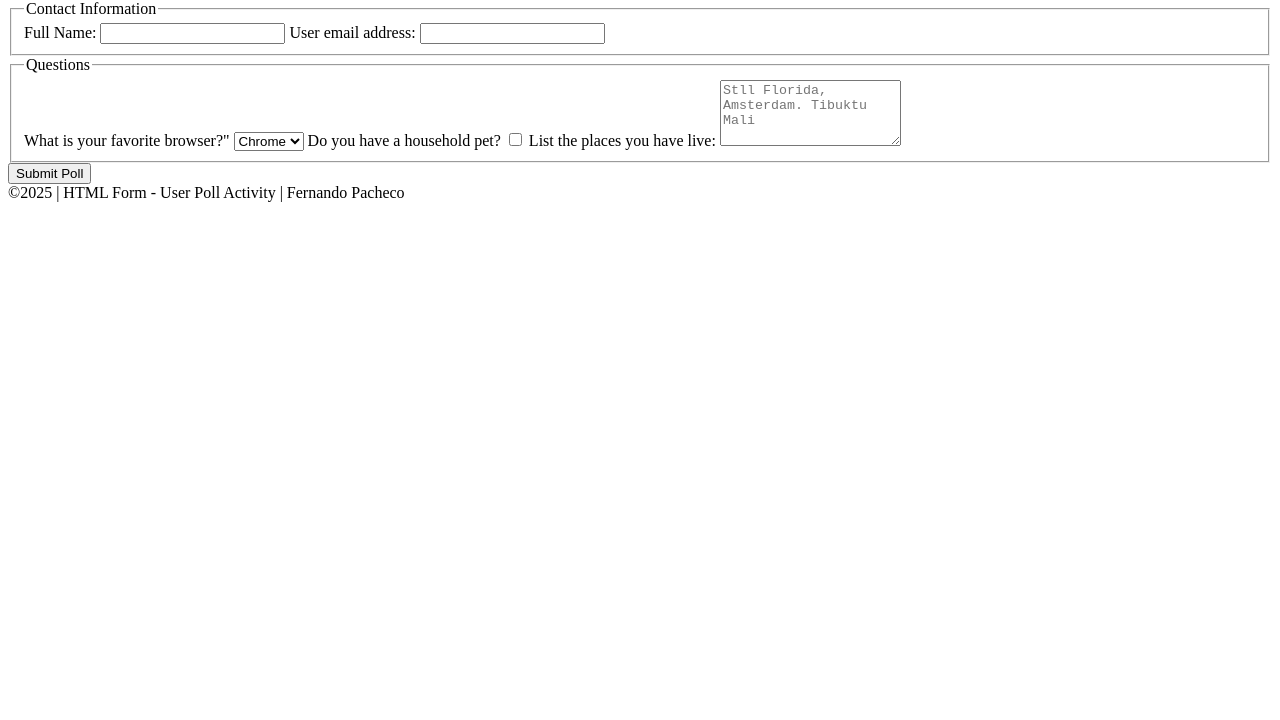
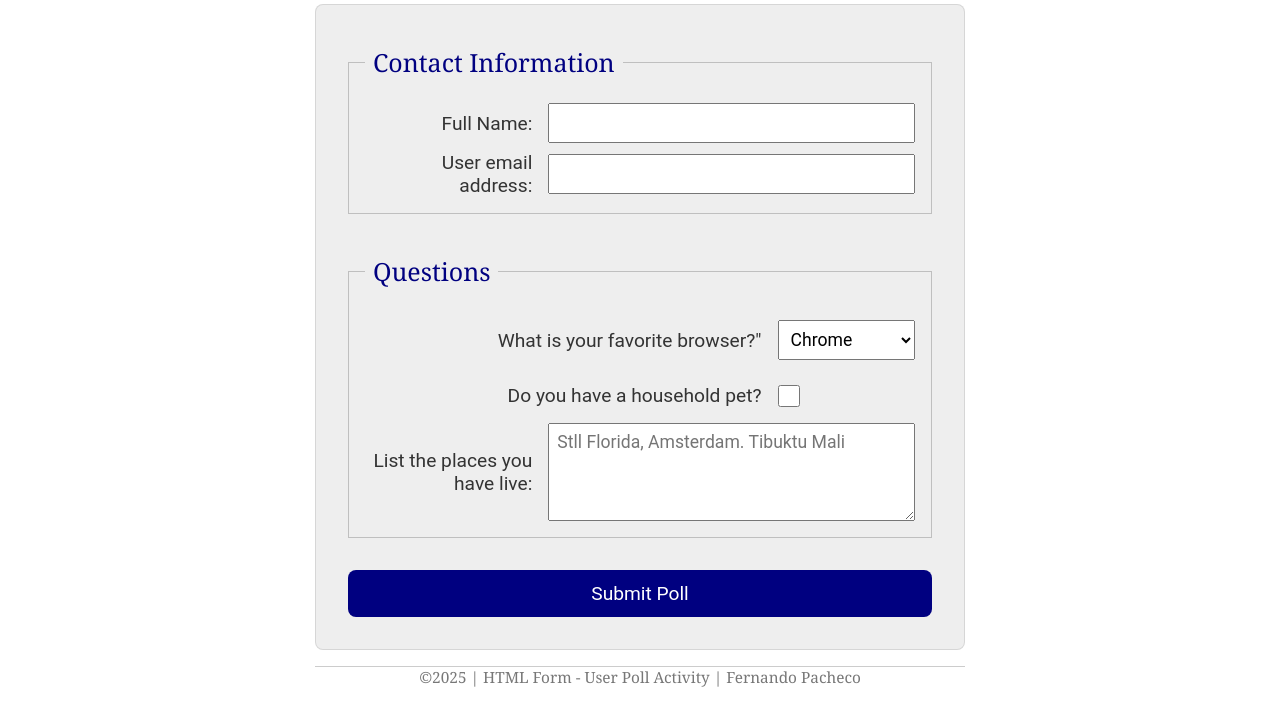
Before and after one commit to ferchoanz/wdd130, a plain HTML site: page week05/poll-form.html in a window 1280 px wide. Shown: the part 80-800 px from the top of the page. Drawn offline with Linux system fonts and the light colour scheme.

Commit message:
W05 Learning Activity: Styling Forms

```diff
--- a/week05/poll-form.html
+++ b/week05/poll-form.html
@@ -5,6 +5,7 @@
     <meta charset="UTF-8">
     <meta name="viewport" content="width=device-width, initial-scale=1.0">
     <title>Form Exercise</title>
+    <link rel="stylesheet" href="styles/poll-form.css">
 </head>
 
 <body>
@@ -16,15 +17,19 @@
             <fieldset>
                 <legend>Contact Information</legend>
                 <!-- form elemens will go here -->
+                <div class="form-item column2">
                     <label for="fullname">Full Name:</label>
                     <input id="fullname" type="text" name="fullname">
-
+                </div>
+                <div class="form-item column2">
                     <label for="useremail">User email address:</label>
                     <input id="useremail" type="email" name="useremail">
+                </div>
             </fieldset>
             <fieldset>
                 <legend>Questions</legend>
                 <!-- form elemens will go here -->
+                <div class="form-item column1">
                     <label for="browser">What is your favorite browser?"</label>
                     <select name="browser" id="browser">
                         <option value="chrome">Chrome</option>
@@ -34,13 +39,18 @@
                         <option value="brave">Brave</option>
                         <option value="other">Other</option>
                     </select>
+                </div>
 
+                <div class="form-item column1">
                     <label for="pet">Do you have a household pet?</label>
                     <input type="checkbox" id="pet" name="pet">
+                </div>
 
+                <div class="form-item column2">
                     <label for="feedback">List the places you have live:</label>
                     <textarea name="feedback" id="feedback" placeholder="Stll Florida, Amsterdam. Tibuktu Mali"
                         rows="4"></textarea>
+                </div>
             </fieldset>
             <button type="submit">Submit Poll</button>
         </form>
--- /dev/null
+++ b/week05/styles/poll-form.css
@@ -0,0 +1,105 @@
+* {
+  margin: 0;
+  padding: 0;
+  box-sizing: border-box;
+}
+
+body {
+  font-family: Merriweather, Georgia, serif;
+  font-size: 1.2em;
+  color: #333;
+  background: #fff;
+}
+
+h1 {
+  text-align: center;
+  margin: 1rem;
+  color: navy;
+}
+
+form {
+  width: 650px;
+  margin: 0 auto;
+  padding: 1rem;
+  border: 1px solid rgb(0 0 0 / 0.1);
+  border-radius: 0.5rem;
+  background-color: #eee;
+  display: grid;
+}
+
+fieldset {
+  display: grid;
+  grid-gap: 0.5rem;
+  margin: 1rem;
+  border: 1px solid rgb(0 0 0 / 0.2);
+  padding: 1rem;
+}
+
+legend {
+  padding: 0.5rem;
+  color: navy;
+  font-size: 1.3em;
+}
+
+label,
+input,
+button,
+select,
+textarea {
+  font-family: Roboto, Arial, sans-serif;
+}
+
+label {
+  text-align: right;
+  padding-right: 1rem;
+}
+
+input,
+select,
+textarea {
+  padding: 0.5rem;
+  font-size: 1.1rem;
+}
+
+input[type="checkbox"] {
+  width: 22px;
+  height: 22px;
+  vertical-align: bottom;
+}
+
+button {
+  margin: 1rem;
+  background-color: navy;
+  color: #fff;
+  border: none;
+  border-radius: 0.5rem;
+  padding: 0.75rem;
+  font-size: 1.2rem;
+}
+
+button:hover {
+  background-color: darkgreen;
+}
+
+footer {
+  margin: 1rem auto 0;
+  width: 650px;
+  text-align: center;
+  font-size: 0.8em;
+  color: #777;
+  border-top: 1px solid #ccc;
+}
+
+.form-item {
+  display: grid;
+  align-items: center;
+}
+
+.column1 {
+  grid-template-columns: 3fr 1fr;
+  margin: 0.5rem 0;
+}
+
+.column2 {
+  grid-template-columns: 1fr 2fr;
+}
```
Lines whose indentation alone changed are shown as unchanged.
